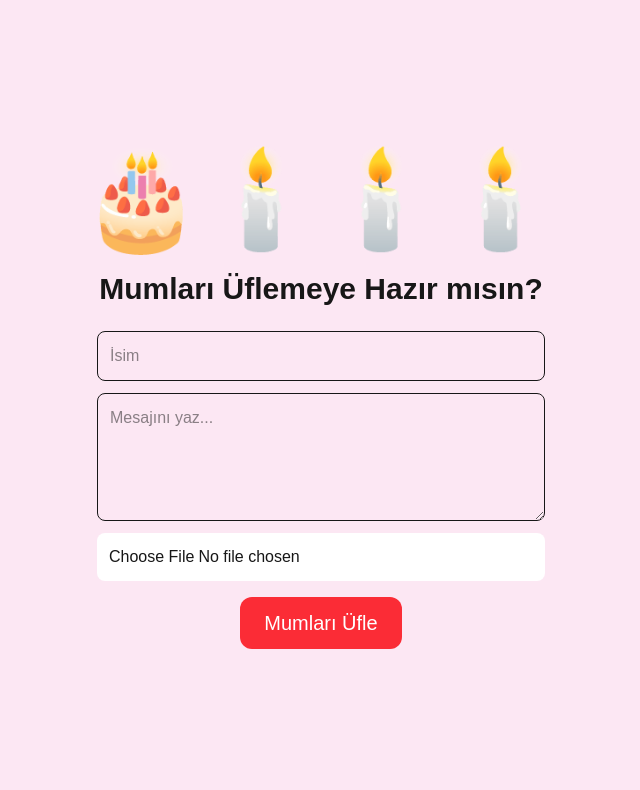
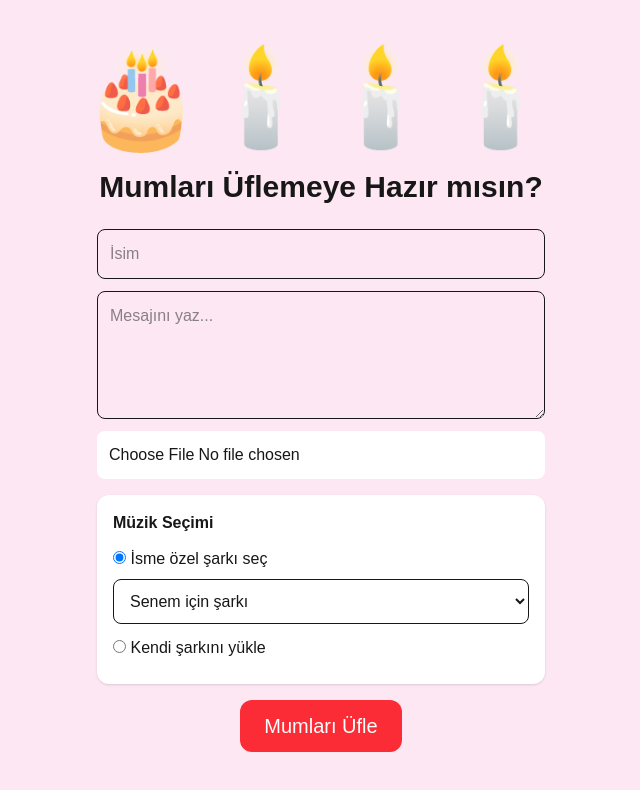
Before and after one commit to lone35/kartkutusu, a Next.js app: page / in a window 1280 px wide. Shown: the top 790 px of the page, without its empty margins (319-959 px from the left). Built offline with nearby package versions, Linux system fonts and the light colour scheme.

Commit message:
müzik sistemi eklendi

```diff
--- a/app/page.tsx
+++ b/app/page.tsx
@@ -1,39 +1,72 @@
 "use client";
 
-import { useState } from "react";
+import { useRef, useState } from "react";
+import Confetti from "react-confetti";
 
 export default function Home() {
   const [blown, setBlown] = useState(false);
   const [name, setName] = useState("");
   const [message, setMessage] = useState("");
   const [photo, setPhoto] = useState<string | null>(null);
+  const [musicType, setMusicType] = useState<"named" | "upload">("named");
+  const [selectedSong, setSelectedSong] = useState("/music/senem.mp3");
+  const [uploadedSong, setUploadedSong] = useState<string | null>(null);
+
+  const audioRef = useRef<HTMLAudioElement | null>(null);
 
   function handlePhotoUpload(e: React.ChangeEvent<HTMLInputElement>) {
     const file = e.target.files?.[0];
     if (!file) return;
+    setPhoto(URL.createObjectURL(file));
+  }
 
-    const photoUrl = URL.createObjectURL(file);
-    setPhoto(photoUrl);
+  function handleMusicUpload(e: React.ChangeEvent<HTMLInputElement>) {
+    const file = e.target.files?.[0];
+    if (!file) return;
+    setUploadedSong(URL.createObjectURL(file));
   }
+
+  function startCard() {
+    setBlown(true);
+
+    setTimeout(() => {
+      audioRef.current?.play().catch(() => {
+        console.log("Müzik otomatik başlatılamadı.");
+      });
+    }, 500);
+  }
+
+  const musicSource = musicType === "named" ? selectedSong : uploadedSong;
 
   if (blown) {
     return (
-      <main className="min-h-screen flex flex-col items-center justify-center bg-pink-100 p-6">
+      <main className="min-h-screen flex flex-col items-center justify-center bg-pink-100 p-6 overflow-hidden relative">
+        <Confetti />
+
+        {musicSource && <audio ref={audioRef} src={musicSource} />}
+
         {photo && (
           <img
             src={photo}
             alt="Yüklenen fotoğraf"
-            className="w-48 h-48 object-cover rounded-full border-4 border-white shadow-xl mb-6"
+            className="w-48 h-48 object-cover rounded-full border-4 border-white shadow-xl mb-6 z-10"
           />
         )}
 
-        <h1 className="text-5xl font-bold mb-4 text-center">
+        <h1 className="text-5xl font-bold mb-4 text-center z-10">
           🎉 İyi Ki Doğdun {name || "Arkadaşım"}!
         </h1>
 
-        <p className="text-xl text-center max-w-xl">
+        <p className="text-xl text-center max-w-xl z-10">
           {message || "Mutlu yıllar!"}
         </p>
+
+        <button
+          onClick={() => setBlown(false)}
+          className="mt-8 bg-white text-red-500 px-5 py-2 rounded-xl shadow z-10"
+        >
+          Geri Dön
+        </button>
       </main>
     );
   }
@@ -76,8 +109,51 @@ export default function Home() {
         />
       )}
 
+      <div className="bg-white p-4 rounded-xl shadow w-full max-w-md mb-4">
+        <h2 className="font-bold mb-3">Müzik Seçimi</h2>
+
+        <label className="block mb-2">
+          <input
+            type="radio"
+            checked={musicType === "named"}
+            onChange={() => setMusicType("named")}
+          />{" "}
+          İsme özel şarkı seç
+        </label>
+
+        {musicType === "named" && (
+          <select
+            value={selectedSong}
+            onChange={(e) => setSelectedSong(e.target.value)}
+            className="border p-3 rounded-lg w-full mb-3"
+          >
+            <option value="/music/senem.mp3">Senem için şarkı</option>
+            <option value="/music/ayse.mp3">Ayşe için şarkı</option>
+            <option value="/music/zeynep.mp3">Zeynep için şarkı</option>
+          </select>
+        )}
+
+        <label className="block mb-2">
+          <input
+            type="radio"
+            checked={musicType === "upload"}
+            onChange={() => setMusicType("upload")}
+          />{" "}
+          Kendi şarkını yükle
+        </label>
+
+        {musicType === "upload" && (
+          <input
+            type="file"
+            accept="audio/*"
+            onChange={handleMusicUpload}
+            className="w-full bg-pink-50 p-3 rounded-lg"
+          />
+        )}
+      </div>
+
       <button
-        onClick={() => setBlown(true)}
+        onClick={startCard}
         className="bg-red-500 text-white px-6 py-3 rounded-xl text-xl"
       >
         Mumları Üfle
--- a/package.json
+++ b/package.json
@@ -11,6 +11,7 @@
   "dependencies": {
     "next": "16.2.7",
     "react": "19.2.4",
+    "react-confetti": "^6.4.0",
     "react-dom": "19.2.4"
   },
   "devDependencies": {
```
Also changed, not shown: app/card/[id]/page.tsx (added), 1 other file (tests, documents, lock files or other folders).
